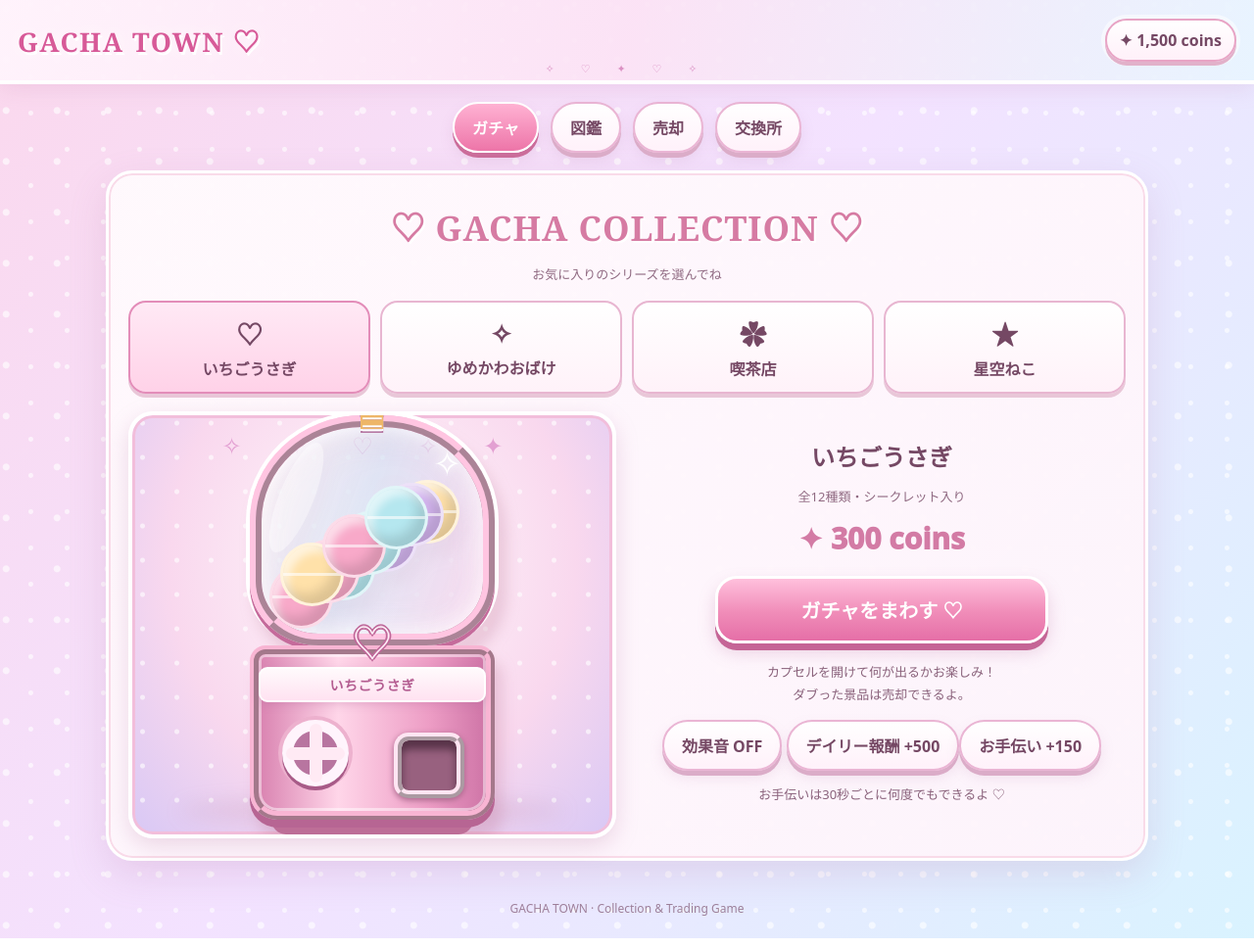
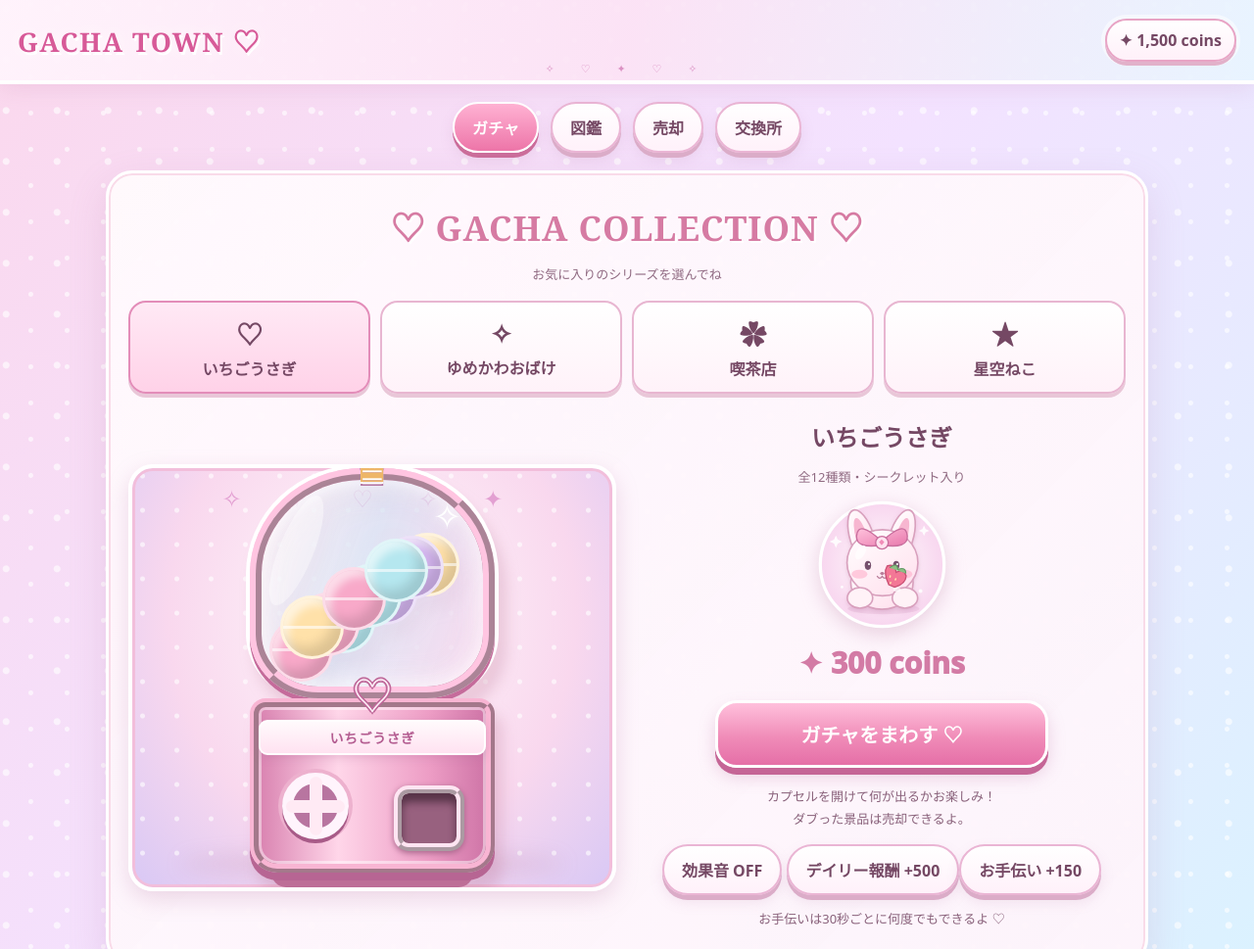
Before and after one commit to ydc6bcdf44-spec/gacha-town, a plain HTML site: page index.html in a window 1280 px wide. Shown: the top 969 px of the page at 98% size. Drawn offline with Linux system fonts and the light colour scheme.

Commit message:
Display first original collectible illustration in gacha and collection

```diff
--- a/index.html
+++ b/index.html
@@ -226,6 +226,7 @@ h1{font-family:Georgia,serif;letter-spacing:1px;text-shadow:2px 2px #fff}
 .handle{border-color:#fff4fc;box-shadow:0 4px 0 #a85b88,0 0 0 4px #edb1ce}
 .slot{border:8px ridge #ffe5f2;box-shadow:inset 0 9px 8px #573348,0 2px 6px #a66589}
 .art svg{filter:drop-shadow(2px 7px 3px #8a6a8a33)}
+.featured-art{height:135px;margin:0 auto 12px;display:flex;justify-content:center;align-items:center}.featured-art img{height:100%;width:auto;max-width:100%;filter:drop-shadow(0 6px 10px #bf83a755)}.featured-placeholder{font-size:42px;color:#e7a0c9}
 </style>
 </head>
 <body>
@@ -314,6 +315,7 @@ function weightedItem(si){
  return pool[pool.length-1];
 }
 function svgArt(item){
+ if(item.id==="0-0")return '<img src="assets/strawberry-bunny.svg" alt="いちごミルクのうさぎ" style="width:100%;height:100%;object-fit:contain" loading="lazy">';
  const s=SERIES[item.series],hue=(item.index*37)%360;
  const accent=`hsl(${hue} 70% 78%)`;
  const main=s.color;
@@ -383,7 +385,7 @@ function render(){
     <div class="controls">
      <h2>${SERIES[selected].name}</h2>
      <p class="sub">全${SERIES[selected].count}種類・シークレット入り</p>
-     <div class="price">✦ 300 coins</div>
+     <div class="featured-art">${selected===0?'<img src="assets/strawberry-bunny.svg" alt="いちごうさぎの専用イラスト">':'<span class="featured-placeholder">✦ ♡ ✦</span>'}</div><div class="price">✦ 300 coins</div>
      <button class="bigbtn" id="roll" ${state.coins<300?"disabled":""}>ガチャをまわす ♡</button>
      <p class="note">カプセルを開けて何が出るかお楽しみ！<br>ダブった景品は売却できるよ。</p>
      <button class="btn" id="sound">効果音 ${audioOn?"ON":"OFF"}</button>
```
